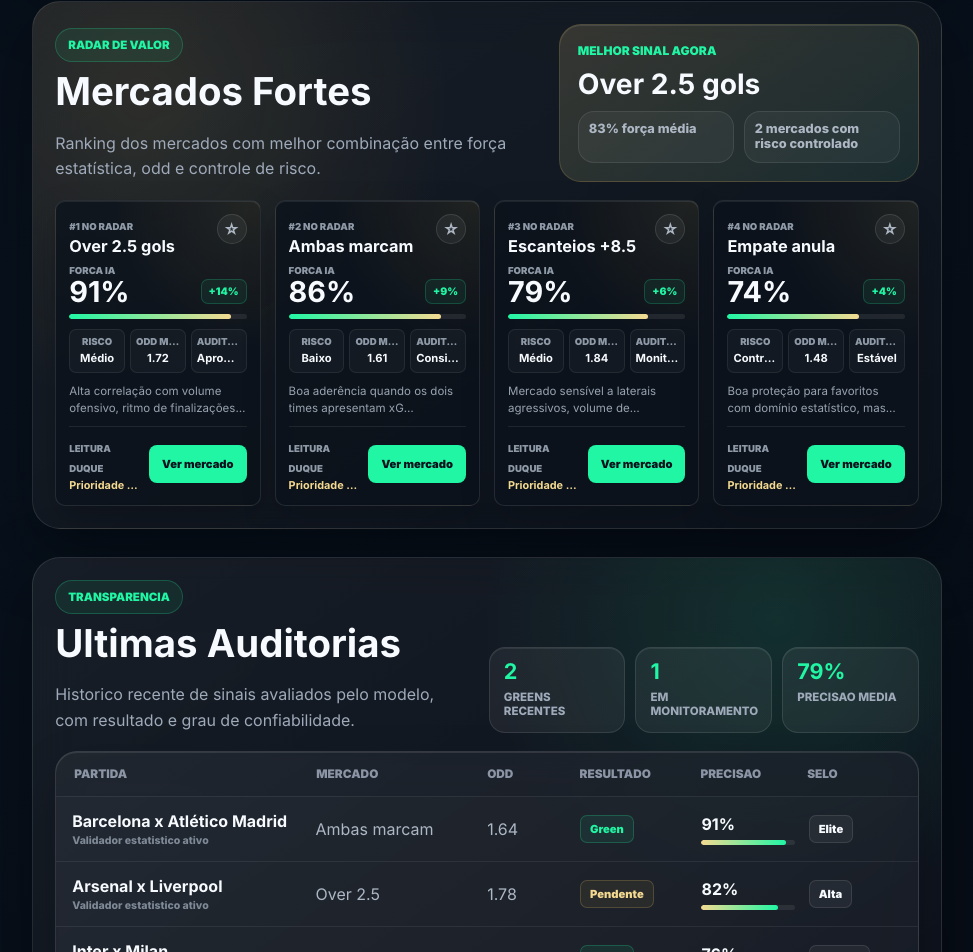
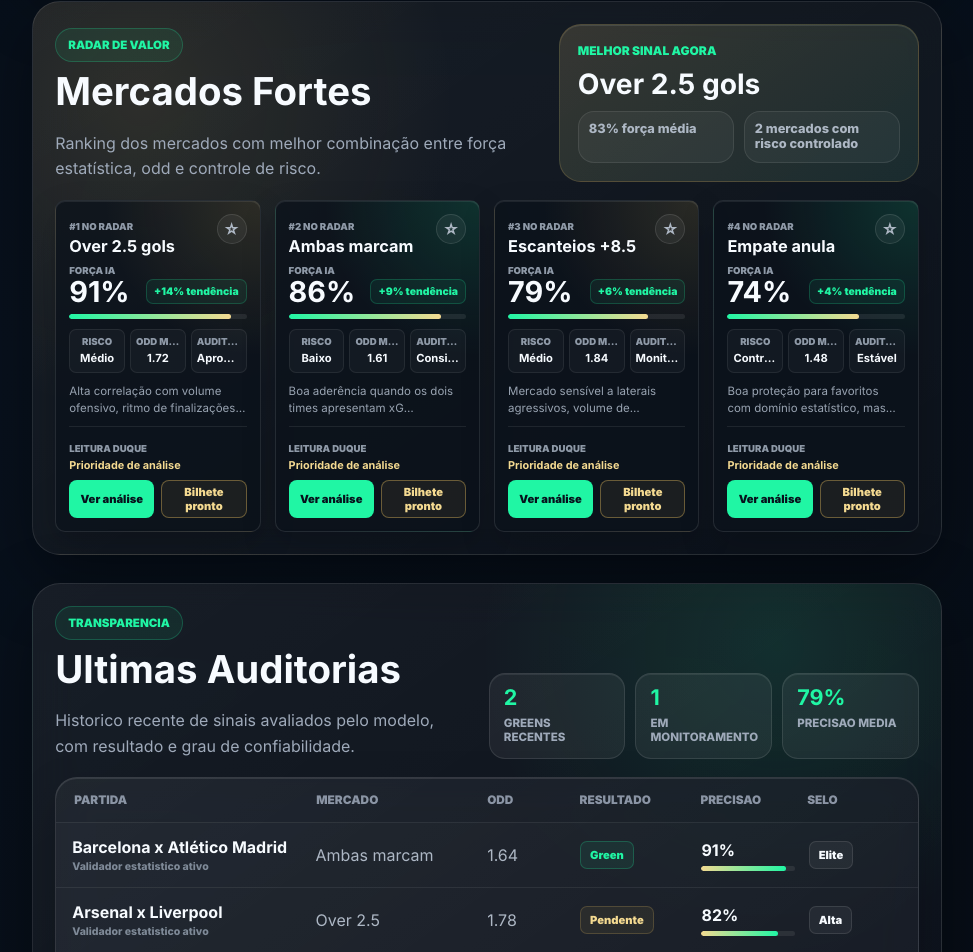
Before and after one commit to duqueroleta/DuqueSports-Codex, a React (Vite) app: page / in a window 1280 px wide. Shown: the part 2452-3404 px from the top of the page, without its empty margins (287-1260 px from the left). Built offline with nearby package versions, Linux system fonts and the light colour scheme; no server answers.

Commit message:
feat(markets): improve mobile market cards

```diff
--- a/src/components/markets/MarketStrengthCard.jsx
+++ b/src/components/markets/MarketStrengthCard.jsx
@@ -1,14 +1,28 @@
 import { Link } from 'react-router-dom';
+import { AFFILIATE_LINKS } from '../../config/affiliateLinks.js';
 import { useFavorites } from '../../context/FavoritesContext.jsx';
 import '../../styles/market-strength-card.css';
+
+function getRiskTone(risk) {
+  if (risk === 'Baixo' || risk === 'Controlado') {
+    return 'safe';
+  }
+
+  if (risk === 'Alto') {
+    return 'hot';
+  }
+
+  return 'watch';
+}
 
 function MarketStrengthCard({ market, rank }) {
   const { isFavorite, toggleFavorite } = useFavorites();
   const favorite = isFavorite('market', market.id);
-  const recommendation = market.risk === 'Alto' ? 'Aguardar confirmacao' : 'Prioridade de analise';
+  const recommendation = market.risk === 'Alto' ? 'Aguardar confirmação' : 'Prioridade de análise';
+  const riskTone = getRiskTone(market.risk);
 
   return (
-    <article className="market-strength-card" aria-label={market.name}>
+    <article className={`market-strength-card market-risk-${riskTone}`} aria-label={market.name}>
       <header className="market-strength-top">
         <div>
           <span>#{rank} no radar</span>
@@ -27,13 +41,13 @@ function MarketStrengthCard({ market, rank }) {
 
       <div className="market-strength-score">
         <div>
-          <span>Forca IA</span>
+          <span>Força IA</span>
           <strong>{market.strength}%</strong>
         </div>
-        <small>{market.trend}</small>
+        <small>{market.trend} tendência</small>
       </div>
 
-      <div className="market-strength-bar" aria-label={`Forca ${market.strength}%`}>
+      <div className="market-strength-bar" aria-label={`Força ${market.strength}%`}>
         <span style={{ width: `${market.strength}%` }} />
       </div>
 
@@ -43,7 +57,7 @@ function MarketStrengthCard({ market, rank }) {
           <strong>{market.risk}</strong>
         </div>
         <div>
-          <span>Odd media</span>
+          <span>Odd média</span>
           <strong>{market.averageOdd}</strong>
         </div>
         <div>
@@ -59,7 +73,12 @@ function MarketStrengthCard({ market, rank }) {
           <span>Leitura Duque</span>
           <strong>{recommendation}</strong>
         </div>
-        <Link to={`/mercados/${market.id}`}>Ver mercado</Link>
+        <div className="market-strength-actions">
+          <Link to={`/mercados/${market.id}`}>Ver análise</Link>
+          <a href={AFFILIATE_LINKS.readyBetslip} rel="noreferrer" target="_blank">
+            Bilhete pronto
+          </a>
+        </div>
       </footer>
     </article>
   );
--- a/src/components/markets/detail/MarketDetailHero.jsx
+++ b/src/components/markets/detail/MarketDetailHero.jsx
@@ -19,17 +19,17 @@ function MarketDetailHero({ market }) {
 
       <div className="market-detail-main">
         <div>
-          <span>Leitura estatistica</span>
+          <span>Leitura estatística</span>
           <h1 id="market-detail-title">{market.name}</h1>
           <p>{market.insight}</p>
         </div>
         <div
-          aria-label={`Forca da IA ${market.strength}%`}
+          aria-label={`Força da IA ${market.strength}%`}
           className="market-detail-score"
           style={{ '--market-score-progress': `${market.strength}%` }}
         >
           <div>
-            <span>Forca IA</span>
+            <span>Força IA</span>
             <strong>{market.strength}%</strong>
             <small>{market.audit}</small>
           </div>
@@ -38,9 +38,9 @@ function MarketDetailHero({ market }) {
 
       <div className="market-detail-metrics" aria-label="Indicadores do mercado">
         <div><span>Risco</span><strong>{market.risk}</strong></div>
-        <div><span>Odd media</span><strong>{market.averageOdd}</strong></div>
+        <div><span>Odd média</span><strong>{market.averageOdd}</strong></div>
         <div><span>Auditoria</span><strong>{market.audit}</strong></div>
-        <div><span>Tendencia</span><strong>{market.trend}</strong></div>
+        <div><span>Tendência</span><strong>{market.trend}</strong></div>
       </div>
     </section>
   );
--- a/src/components/markets/detail/MarketRelatedOpportunities.jsx
+++ b/src/components/markets/detail/MarketRelatedOpportunities.jsx
@@ -13,7 +13,7 @@ function MarketRelatedOpportunities({ intelligence }) {
       <header>
         <div>
           <span>Jogos relacionados</span>
-          <strong id="market-related-title">Melhores aderencias</strong>
+          <strong id="market-related-title">Melhores aderências</strong>
         </div>
         <small>{opportunities.length} sinais</small>
       </header>
@@ -27,15 +27,15 @@ function MarketRelatedOpportunities({ intelligence }) {
               <div>
                 <p><b>{opportunity.opportunityScore}</b><small>Score</small></p>
                 <p><b>{opportunity.probability}%</b><small>Prob.</small></p>
-                <p><b>{opportunity.confidence}</b><small>Confianca</small></p>
+                <p><b>{opportunity.confidence}</b><small>Confiança</small></p>
               </div>
-              <Link to={`/jogos/${opportunity.matchId}`}>Abrir analise</Link>
+              <Link to={`/jogos/${opportunity.matchId}`}>Abrir análise</Link>
             </article>
           ))}
         </div>
       ) : (
         <div className="market-related-empty">
-          Nenhum jogo atingiu o corte estatistico para este mercado.
+          Nenhum jogo atingiu o corte estatístico para este mercado.
         </div>
       )}
     </section>
--- a/src/styles/market-strength-card.css
+++ b/src/styles/market-strength-card.css
@@ -9,6 +9,24 @@
     radial-gradient(circle at top right, rgba(217, 180, 91, 0.1), transparent 40%),
     rgba(12, 18, 28, 0.78);
   box-shadow: inset 0 1px 0 rgba(255, 255, 255, 0.08), 0 14px 34px rgba(0, 0, 0, 0.17);
+}
+
+.market-risk-safe {
+  background:
+    radial-gradient(circle at top right, rgba(32, 246, 164, 0.14), transparent 40%),
+    rgba(12, 18, 28, 0.78);
+}
+
+.market-risk-watch {
+  background:
+    radial-gradient(circle at top right, rgba(217, 180, 91, 0.15), transparent 40%),
+    rgba(12, 18, 28, 0.78);
+}
+
+.market-risk-hot {
+  background:
+    radial-gradient(circle at top right, rgba(255, 99, 99, 0.12), transparent 40%),
+    rgba(12, 18, 28, 0.78);
 }
 
 .market-strength-top {
@@ -87,6 +105,8 @@
   background: rgba(32, 246, 164, 0.06);
   font-size: 0.65rem;
   font-weight: 900;
+  text-align: right;
+  white-space: nowrap;
 }
 
 .market-strength-bar {
@@ -145,9 +165,8 @@
 
 .market-strength-footer {
   display: grid;
-  grid-template-columns: minmax(0, 1fr) auto;
+  grid-template-columns: minmax(0, 1fr);
   gap: 8px;
-  align-items: center;
   padding-top: 9px;
   border-top: 1px solid rgba(255, 255, 255, 0.08);
 }
@@ -162,12 +181,18 @@
   white-space: nowrap;
 }
 
-.market-strength-footer a {
+.market-strength-actions {
+  display: grid;
+  grid-template-columns: repeat(2, minmax(0, 1fr));
+  gap: 7px;
+}
+
+.market-strength-actions a {
   display: inline-flex;
   align-items: center;
   justify-content: center;
   min-height: 38px;
-  padding: 0 12px;
+  padding: 0 10px;
   border: 1px solid rgba(32, 246, 164, 0.3);
   border-radius: 8px;
   color: #07111c;
@@ -175,20 +200,31 @@
   font-size: 0.7rem;
   font-weight: 950;
   text-decoration: none;
+  text-align: center;
+}
+
+.market-strength-actions a:last-child {
+  border-color: rgba(217, 180, 91, 0.42);
+  color: var(--color-gold-soft);
+  background: rgba(217, 180, 91, 0.08);
 }
 
 @media (max-width: 820px) {
   .market-strength-card {
-    gap: 8px;
-    padding: 12px;
+    gap: 10px;
+    padding: 14px;
     border-radius: 16px;
+  }
+
+  .market-strength-score strong {
+    font-size: 2rem;
   }
 
   .market-strength-insight {
     -webkit-line-clamp: 2;
   }
 
-  .market-strength-footer a {
+  .market-strength-actions a {
     min-height: 42px;
   }
 }
@@ -201,4 +237,8 @@
   .market-strength-score strong {
     font-size: 1.55rem;
   }
+
+  .market-strength-actions {
+    grid-template-columns: 1fr;
+  }
 }
```
